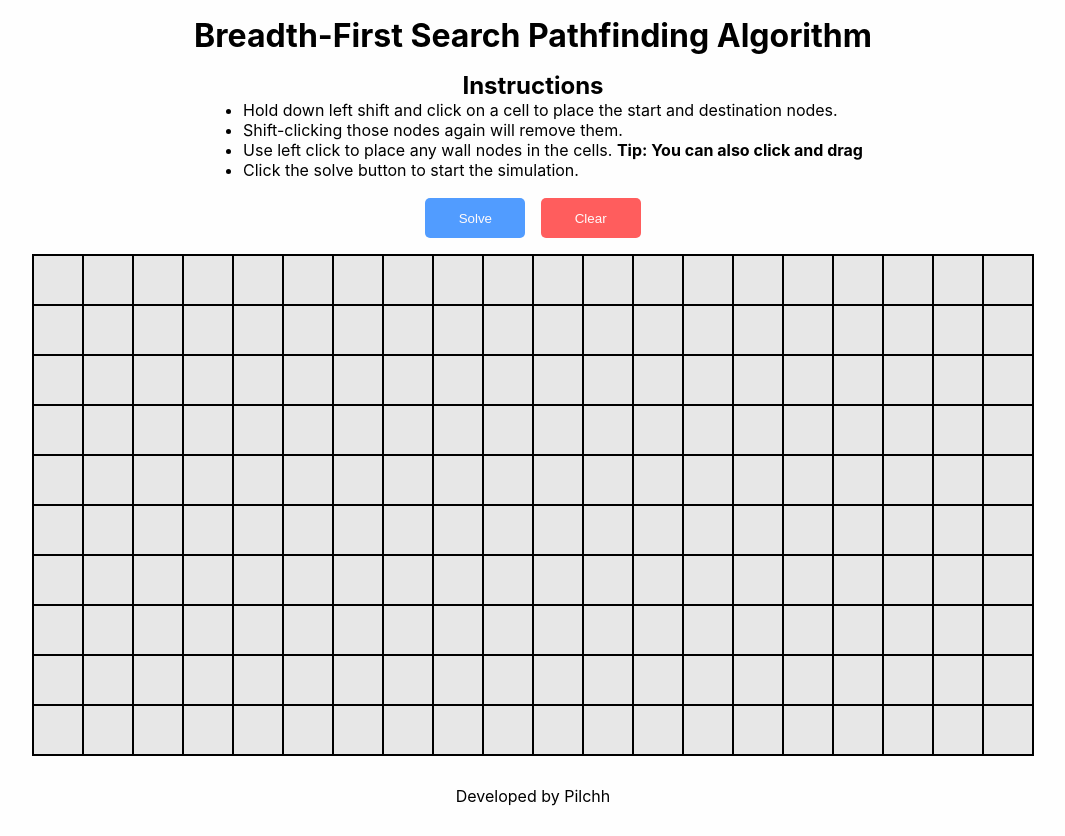
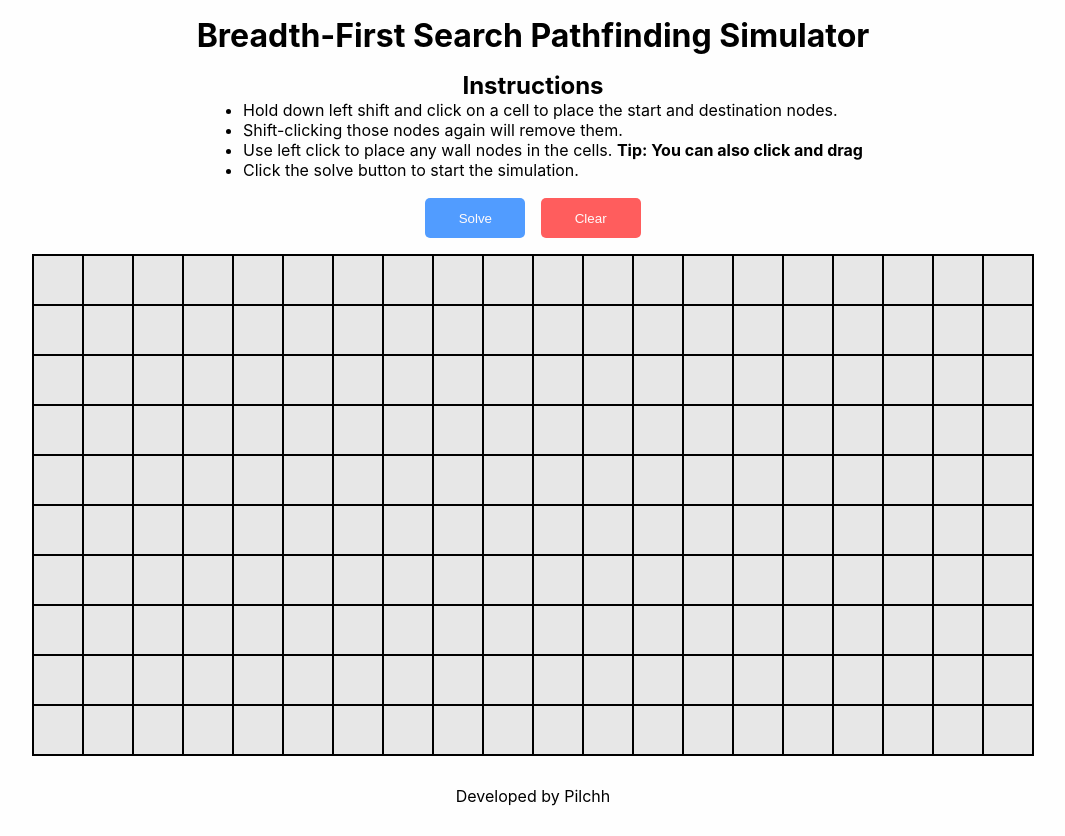
Before and after one commit to Pilchh/PathfindingSimulator, a Next.js app: page / in a window 1280 px wide. Shown: the whole page, without its empty margins (107-1172 px from the left). Built offline with nearby package versions, Linux system fonts and the light colour scheme.

Commit message:
Updated README.md

```diff
--- a/pages/index.js
+++ b/pages/index.js
@@ -48,7 +48,7 @@ export default function Home() {
   return (
     <div className={styles.container}>
       <Head>
-        <title>Pathfinding Visualiser</title>
+        <title>Pathfinding Simulator</title>
         <meta
           name="description"
           content="Next.JS based Pathfinder visualiser."
@@ -59,7 +59,7 @@ export default function Home() {
       </Head>
       <main className={styles.main}>
         <h1 className={styles.title}>
-          Breadth-First Search Pathfinding Algorithm
+          Breadth-First Search Pathfinding Simulator
         </h1>
         <div className={styles.instructions}>
           <h2 className={styles.instructionsTitle}>Instructions</h2>
```
Also changed, not shown: 1 other file (tests, documents, lock files or other folders).
